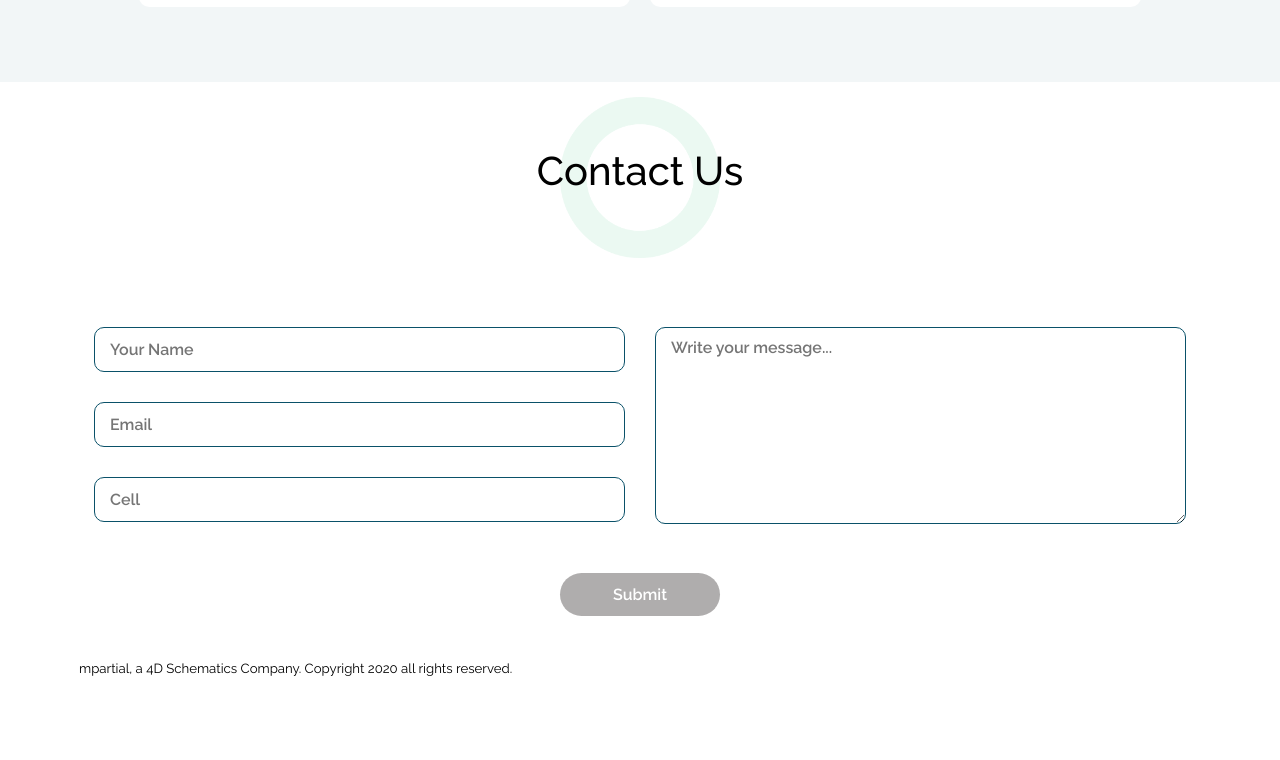
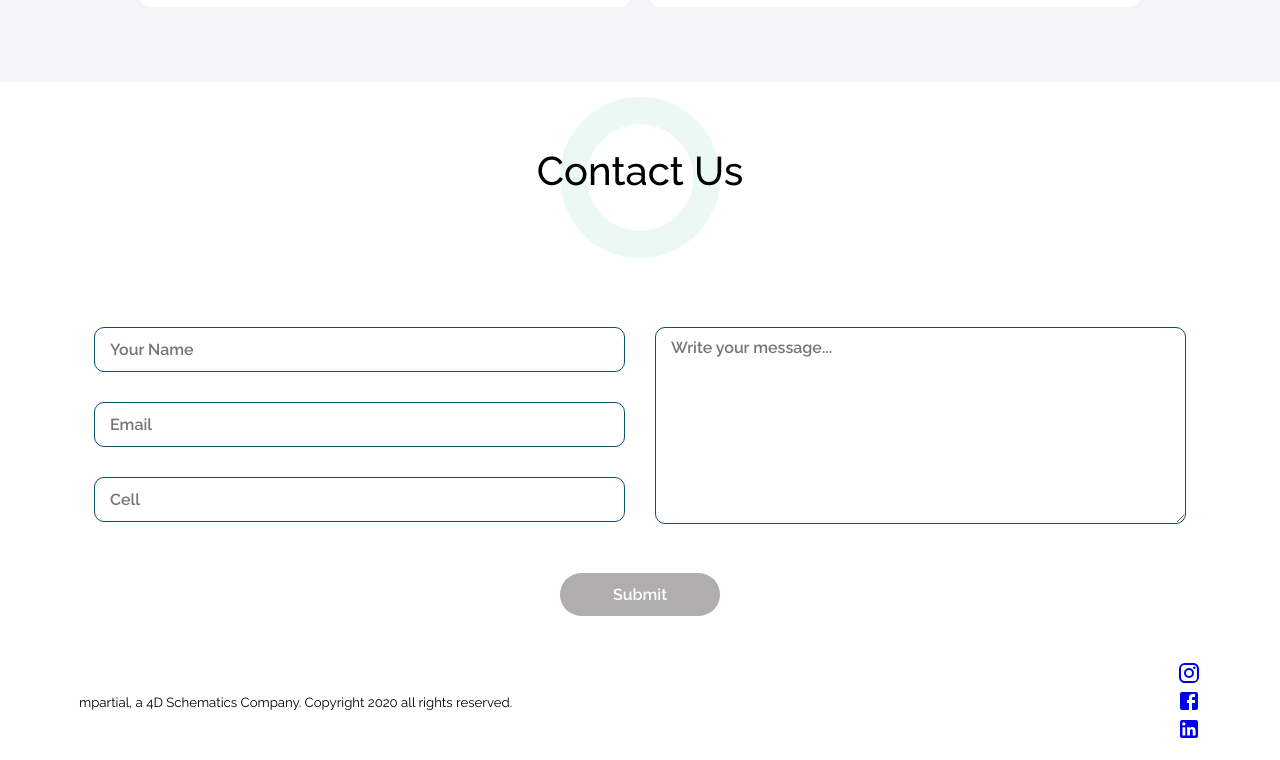
Before and after one commit to mrsaifullah52/mpartial, a React (Create React App) app: page / in a window 1280 px wide. Shown: the part 5997-6757 px from the top of the page. Before the commit the page ends 6688 px from the top, so only its background shows below. Built offline with nearby package versions, Linux system fonts and the light colour scheme.

Commit message:
footer has been added

```diff
--- a/src/Components/Footer.jsx
+++ b/src/Components/Footer.jsx
@@ -7,12 +7,6 @@ import LinkedInIcon from '@material-ui/icons/LinkedIn';
 
 const Footer=()=>{
 
-  const socialicons=[
-    {icon:"<InstagramIcon/>"},
-    {icon:"<FacebookIcon/>"},
-    {icon:"<LinkedInIcon/>"}
-  ]
-
   return(<footer>
     <div className="container">
       <div className="boxs">
@@ -21,11 +15,9 @@ const Footer=()=>{
         </div>
         <div className="socialicons">
           <ul>
-            {
-              socialicons.map((icon)=>{
-            <li><a href="#">{icon}</a></li>
-              })
-            }
+            <li><a href="#"><InstagramIcon/></a></li>
+            <li><a href="#"><FacebookIcon/></a></li>
+            <li><a href="#"><LinkedInIcon/></a></li>
           </ul>
         </div>
       </div>
```
Also changed, not shown: 1 other file (tests, documents, lock files or other folders).
